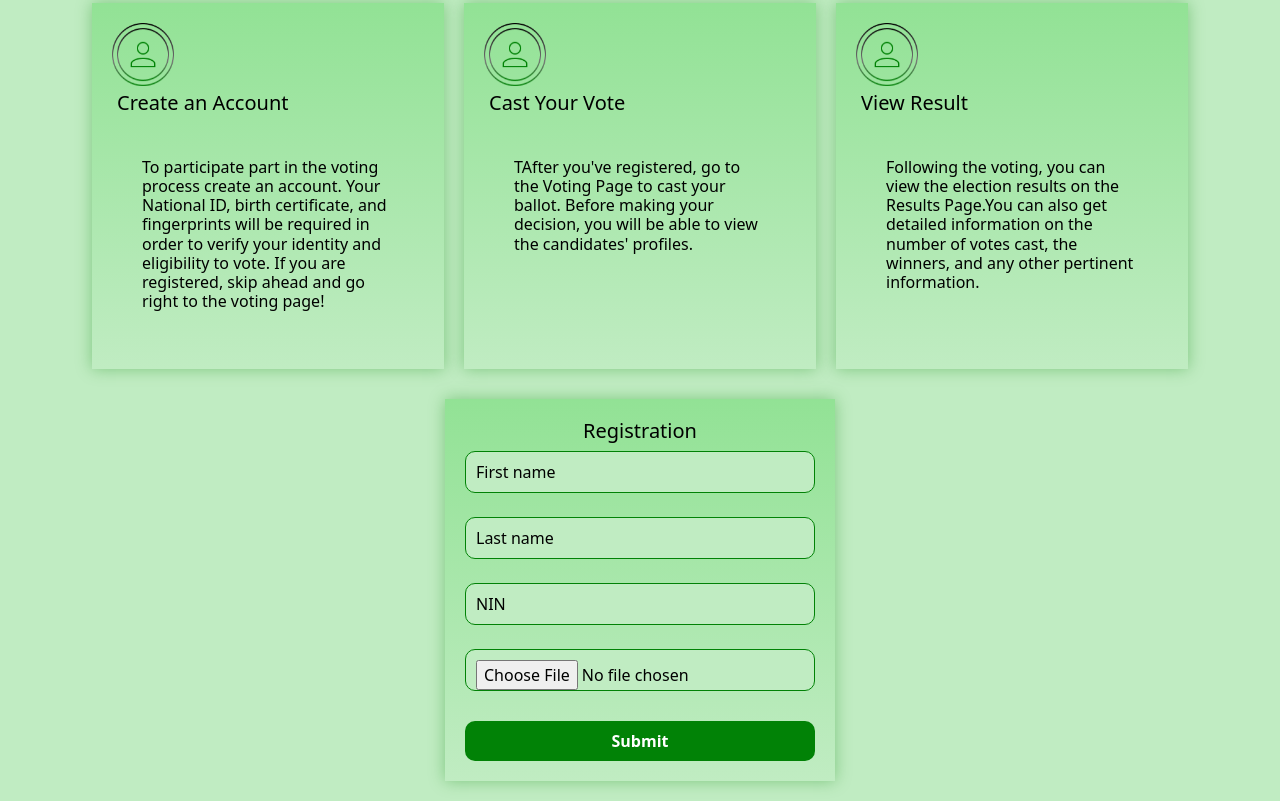
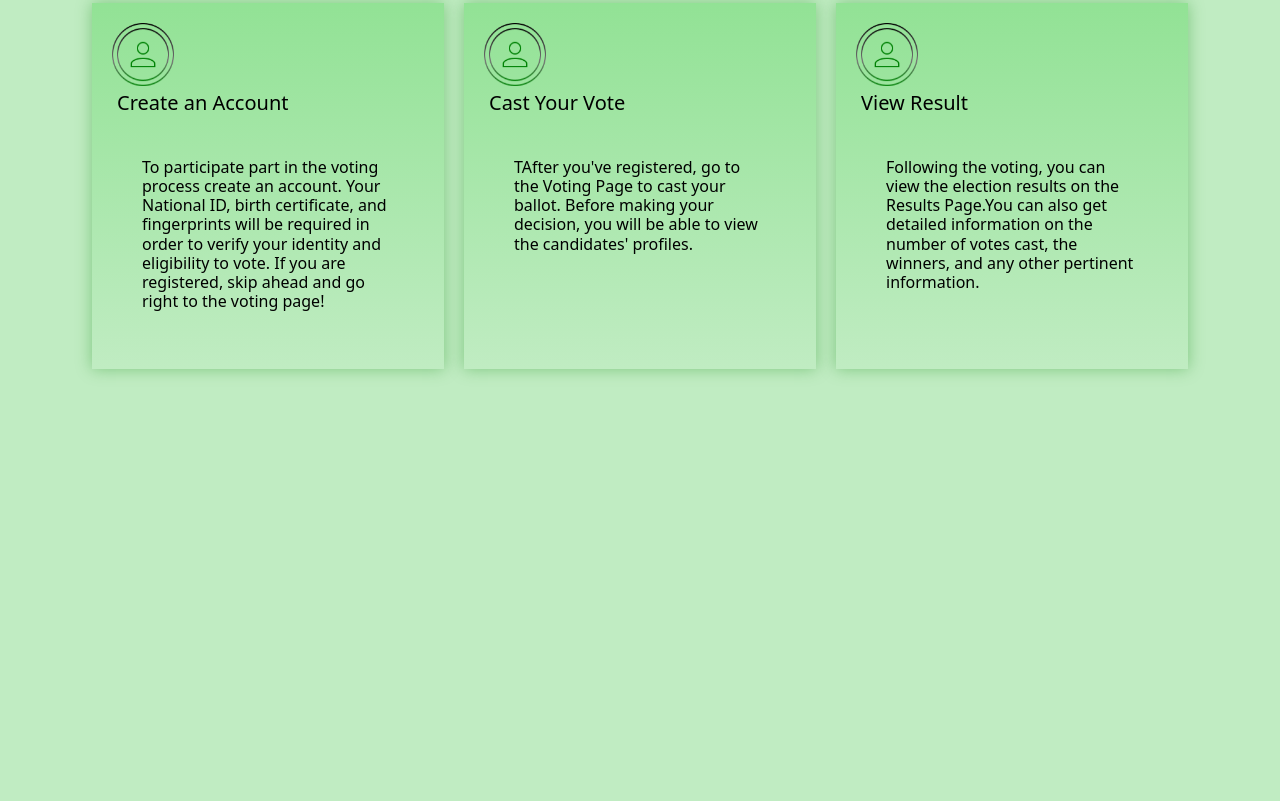
Before and after one commit to chidinmaik/VOTED-WEB3-HACKATHON, a plain HTML site: page index.html in a window 1280 px wide. Shown: the part 645-1446 px from the top of the page. After the commit the page ends 1044 px from the top, so only its background shows below. Drawn offline with Linux system fonts and the light colour scheme.

Commit message:
Update index.html

```diff
--- a/index.html
+++ b/index.html
@@ -95,25 +95,6 @@
 
 
 
-                        <div class="content-1">
-
-                                <h5>
-                                   Registration
-                            </h5>
-                            <form class="form" action="#" method="POST">
-                                <label for="Firstname"></label><input  type="text" id="Firstname" name="Firstname" value="First name" required>
-                                <br>
-                                <input  type="text" id="Lastname" name="Last Name" value="Last name" required><br>
-                                <input  type="text" id="NIN" name="NIN" value="NIN" required><br>
-
-                                <input type="file" id="birthcertificate" name="Birth certificate" value="Certificate" accept=".jpg, jpeg, .png" required>
-
-                                <button type="submit">Submit</button>
-                            </form>
-
-
-                            </div>
-
 
 
                         </div>
```
